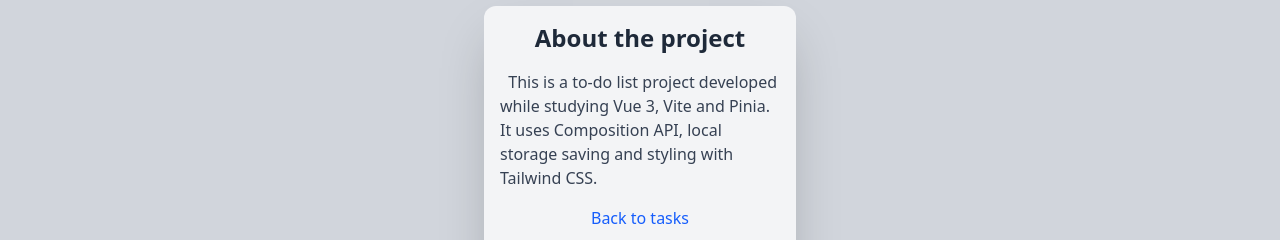
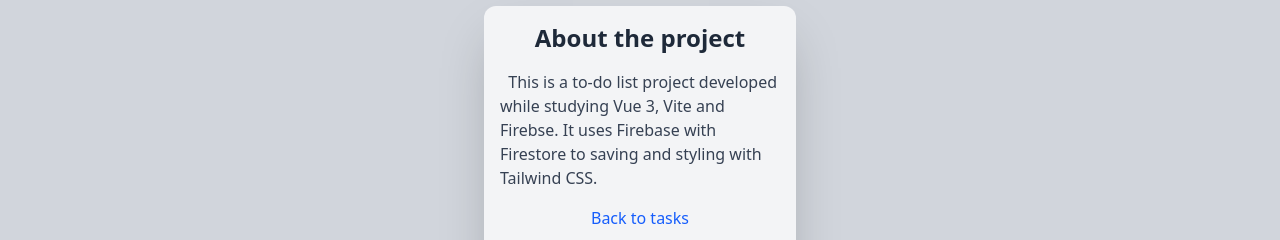
Before and after one commit to erfilho/learningVueJs, a Vue app: page /about in a window 1280 px wide. Shown: the part 154-394 px from the top of the page. Built offline with nearby package versions, Linux system fonts and the light colour scheme.

Commit message:
fix: fixed some info's by about page

```diff
--- a/src/views/AboutView.vue
+++ b/src/views/AboutView.vue
@@ -6,8 +6,8 @@
       <h1 class="text-2xl font-bold mb-4 text-gray-800">About the project</h1>
       <p class="text-gray-700 mb-4">
         &nbsp This is a to-do list project developed while studying Vue 3, Vite
-        and Pinia. It uses Composition API, local storage saving and styling
-        with Tailwind CSS.
+        and Firebse. It uses Firebase with Firestore to saving and styling with
+        Tailwind CSS.
       </p>
       <RouterLink to="/" class="text-blue-600 hover:underline font-medium">
         Back to tasks
```
